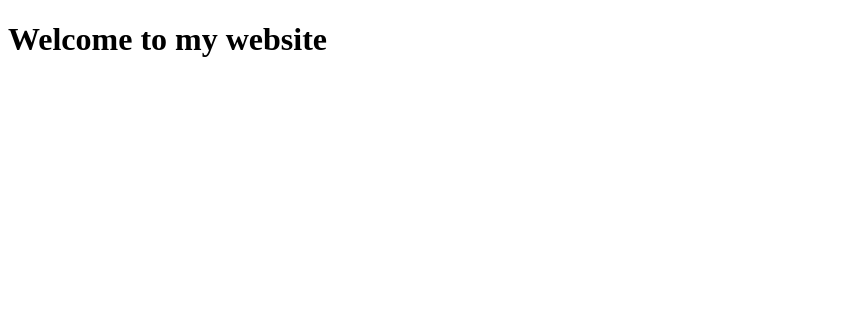
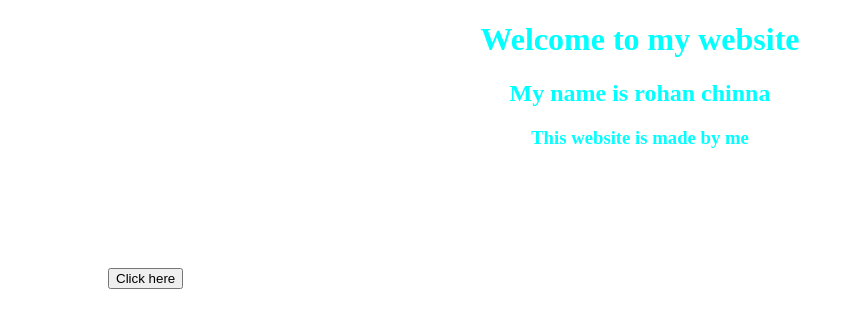
Before and after one commit to RohanChinna13/my-website, a plain HTML site: page index.html in a window 1280 px wide. Shown: the whole page, without its empty margins (0-854 px from the left). Drawn offline with Linux system fonts and the light colour scheme.

Commit message:
added some styles and a button

```diff
--- a/index.html
+++ b/index.html
@@ -4,8 +4,12 @@
     <meta charset="UTF-8">
     <meta name="viewport" content="width=device-width, initial-scale=1.0">
     <title>Rohan</title>
+    <link rel="stylesheet" href="style.css">
 </head>
 <body>
-    <h1>Welcome to my website</h1>
+    <h1 id="h1">Welcome to my website</h1>
+    <h2 id="h2">My name is rohan chinna</h2>
+    <h3 id="h3">This website is made by me</h3>
+    <button id="btn">Click here</button>
 </body>
 </html>
--- /dev/null
+++ b/style.css
@@ -0,0 +1,19 @@
+#h1 {
+    color: aqua;
+    text-align: center;
+}
+
+#h2 {
+    color: aqua;
+    text-align: center;
+}
+
+#h3 {
+    color: aqua;
+    text-align: center;
+}
+
+#btn {
+    align-items: center;
+    margin: 100px;
+}
```
